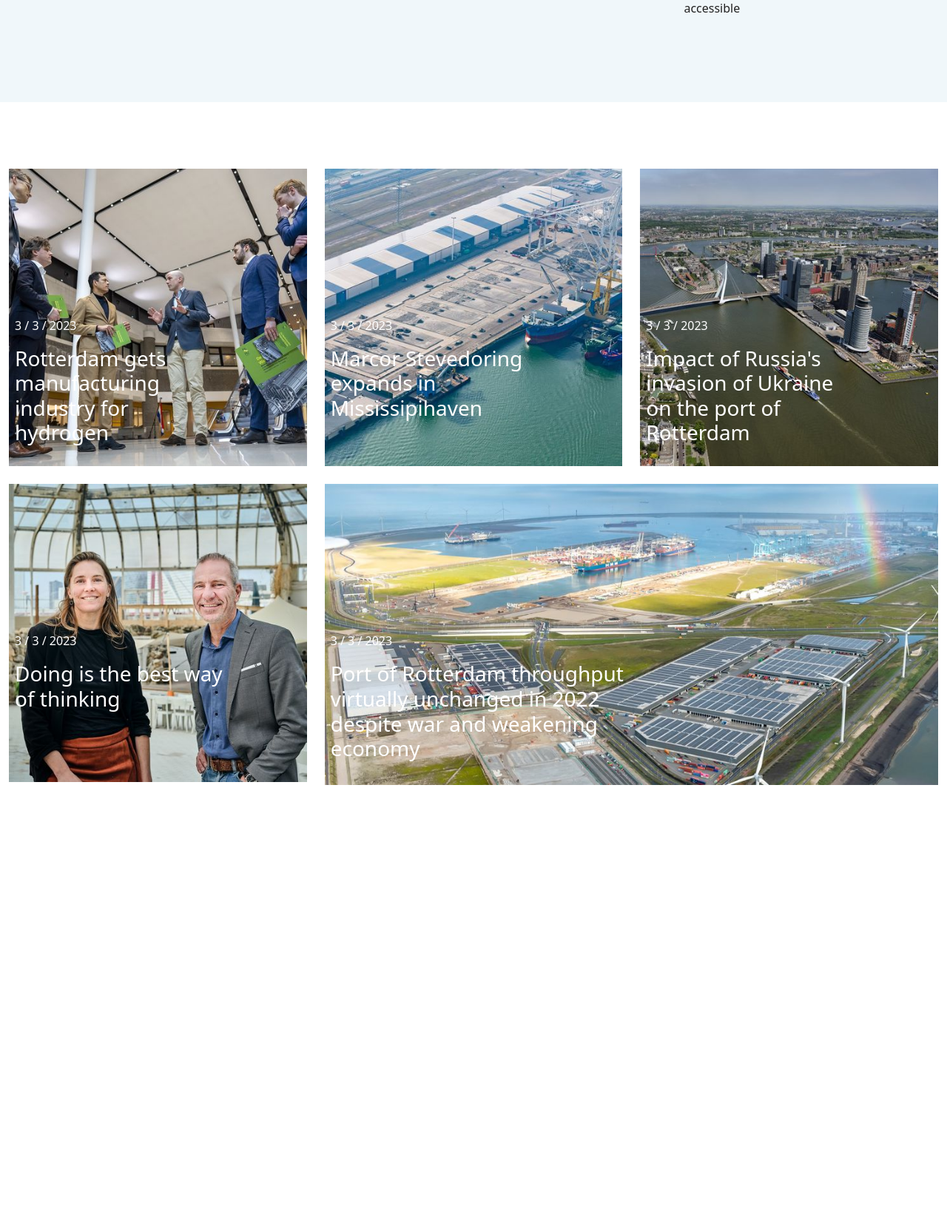
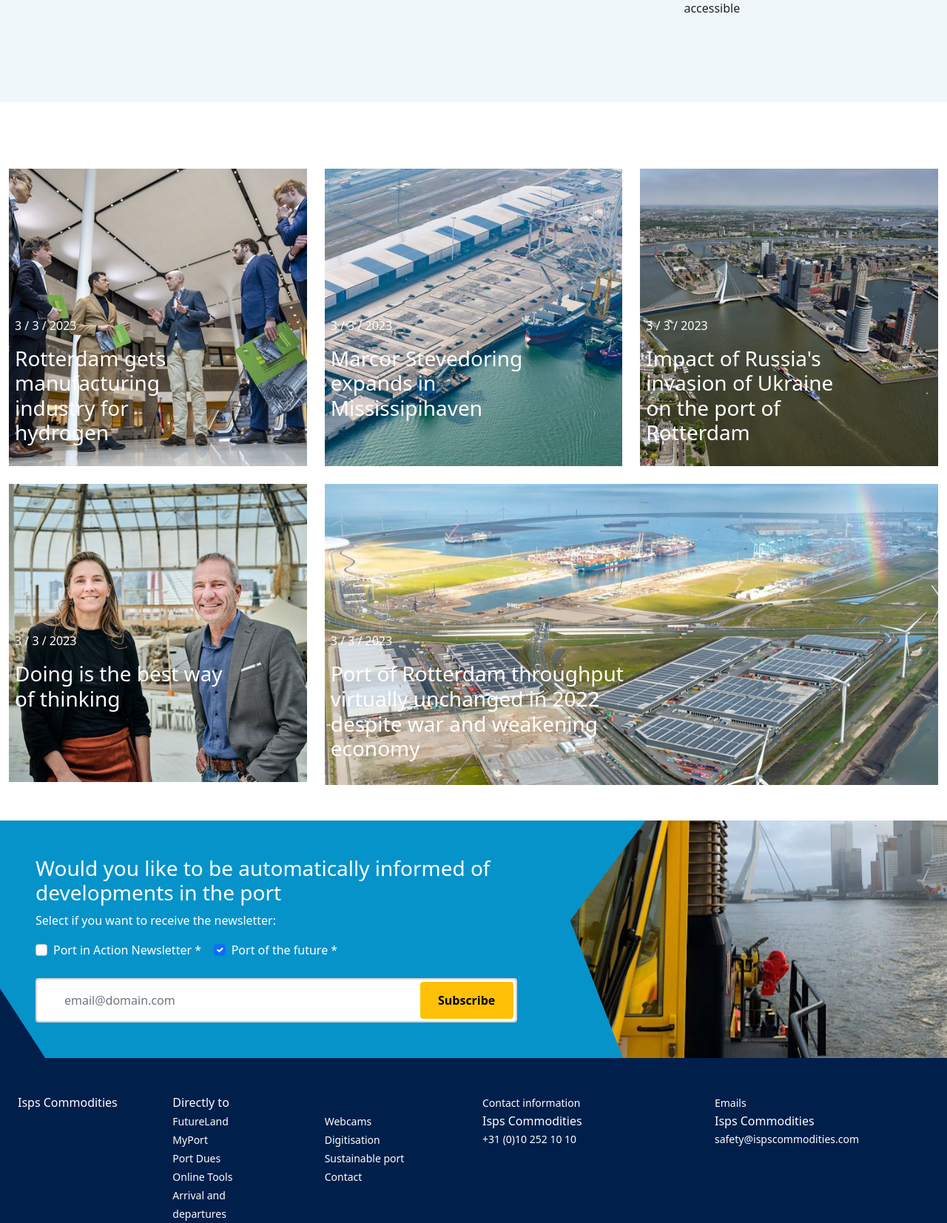
Before and after one commit to fritzjackhunt/portofrotterdams, a Django app: page / in a window 1280 px wide. Shown: the part 3160-4813 px from the top of the page at 74% size. Before the commit the page ends 4221 px from the top, so only its background shows below. Run offline with Django 4.2, Linux system fonts and the light colour scheme.

Commit message:
done with homepage

```diff
--- a/static/css/styles.css
+++ b/static/css/styles.css
@@ -64,7 +64,7 @@
 
     .hero-1 {
         position: absolute;
-        margin-top: -620px;
+        margin-top: -510px;
         color: white;
         font-weight: bolder;
         z-index: 1;
@@ -335,3 +335,144 @@
     font-size: 1.875rem;
     color: #0693ca;
 }
+
+.radio-form {
+    display: flex;
+}
+
+.footer-search {
+    position: relative;
+}
+
+.footer-search input {
+    height: 60px;
+    text-indent: 25px;
+    border: 2px solid #d6d4d4;
+}
+
+.footer-search button {
+    position: absolute;
+    top: 5px;
+    right: 5px;
+    height: 50px;
+    width: 126px;
+    font-weight: bold;
+}
+
+#footer {
+    background-color: #0693CA;
+    color: #fff;
+}
+
+#footer-content {
+    overflow: hidden;
+    position: relative;
+    z-index: 1;
+}
+
+#footer-content::after {
+    left: -2.1875rem;
+    width: 20%;
+    height: 46%;
+}
+
+#footer-content::after {
+    background-color: #001f4b;
+    bottom: 0;
+    content: '';
+    display: block;
+    position: absolute;
+    right: 0;
+    transform: skewY(57deg);
+    transform-origin: 0 0;
+    z-index: -1;
+}
+
+#footer-pic {
+    background-color: #0693ca;
+    background-image: url("/static/pictures/footer.jpg");
+    background-repeat: no-repeat;
+    background-position: right;
+    overflow: hidden;
+    position: relative;
+    z-index: 1;
+}
+
+#footer-pic::before,
+#footer-pic::after {
+    background-color: #0693ca;
+    content: '';
+    display: block;
+    height: 100%;
+    left: -0.0625rem;
+    position: absolute;
+    right: 0;
+    z-index: -1;
+}
+
+#footer-pic::after {
+    bottom: -4.4375rem;
+    transform: skewY(69deg);
+    transform-origin: 0 0;
+}
+
+#footer-pic::before {
+    top: -9.5625rem;
+    transform: skewY(127deg);
+    transform-origin: 0 0;
+}
+
+#footer-links {
+    background-color: #001F4B;
+    margin: 0;
+}
+
+#footer-links ul {
+    padding: 0;
+    margin: 0;
+    list-style: none;
+}
+
+.footer-links-list {
+    column-count: 2;
+}
+
+.footer-links-list li {
+    display: block;
+    overflow: hidden;
+    position: relative;
+    padding-right: 3.125rem;
+    page-break-inside: avoid;
+}
+
+.footer-links-list li a {
+    color: #fff;
+    font-weight: 400;
+    font-size: .875rem;
+    line-height: 1.5625rem;
+    cursor: pointer;
+    display: block;
+    text-decoration: none;
+    background-color: transparent;
+}
+
+.contact-data,
+.social-data  {
+    font-weight: 400;
+    font-size: .875rem;
+    line-height: 1.5625rem;
+}
+
+.footer-links-main li {
+    line-height: 1.5625rem;
+    font-size: 1rem;
+    font-weight: 400;
+}
+
+#contact-content a {
+    color: #fff;
+    text-decoration: none;
+    background-color: transparent;
+    font-size: .875rem;
+    line-height: 1.5625rem;
+}
--- a/templates/isps/index.html
+++ b/templates/isps/index.html
@@ -410,6 +410,84 @@
     <!--Latest news section STARTS-->
 
 
+    <!--Footer section STARTS-->
+    <div class="container-fluid" id="footer">
+      <div class="row">
+        <div class="col-lg-7 px-5 pt-5 pb-5" id="footer-content">
+          <div>
+            <h3>Would you like to be automatically informed of developments in the port</h3>
+            <p>Select if you want to receive the newsletter:</p>
+          </div>
+
+          <div class="radio-form">
+            <div class="form-check">
+              <input class="form-check-input" type="checkbox" value="" id="flexCheckDefault">
+              <label class="form-check-label" for="flexCheckDefault">
+                Port in Action Newsletter * &nbsp; &nbsp;
+              </label>
+            </div>
+            <div class="form-check">
+              <input class="form-check-input" type="checkbox" value="" id="flexCheckChecked" checked>
+              <label class="form-check-label" for="flexCheckChecked">
+                Port of the future *
+              </label>
+            </div>
+          </div>
+
+          <br>
+
+          <div class="footer-search">
+            <input type="text" class="form-control" placeholder="email@domain.com">
+            <button class="btn btn-warning">Subscribe <i class="fa-solid fa-arrow-right"></i></button>
+          </div>
+        </div>
+
+        <div class="col-lg-5 pe-0" id="footer-pic">
+
+        </div>
+
+        <div class="row pt-5" id="footer-links">
+          <div class="col-lg-2">
+            Isps Commodities
+          </div>
+          <div class="col-lg-4">
+            <ul class="footer-links-main">
+              <li>Directly to</li>
+              <div class="d-flex">
+                <ul class="footer-links-list">
+                  <li><a href="#">FutureLand</a></li>
+                  <li><a href="#">MyPort</a></li>
+                  <li><a href="#">Port Dues</a></li>
+                  <li><a href="#">Online Tools</a></li>
+                  <li><a href="#">Arrival and departures</a></li>
+                  <li><a href="#">Webcams</a></li>
+                  <li><a href="#">Digitisation</a></li>
+                  <li><a href="#">Sustainable port</a></li>
+                  <li><a href="#">Contact</a></li>
+                </ul>
+              </div>
+            </ul>
+          </div>
+          <div class="col-lg-3" id="contact-content">
+            <div class="contact-data">Contact information</div>
+            <span>Isps Commodities</span>
+            <br>
+            <a href="tel:+3110252">+31 (0)10 252 10 10</a>
+          </div>
+
+          <div class="col-lg-3" id="contact-content">
+            <div class="social-data">Emails</div>
+            <span>Isps Commodities</span>
+            <br>
+            <a href="tel:+3110252">safety@ispscommodities.com</a>
+          </div>
+        </div>
+      </div>
+    </div>
+
+    <!--Footer section ENDS-->
+
+
 
 
 
```
Also changed, not shown: static/pictures/logo.svg (added).
